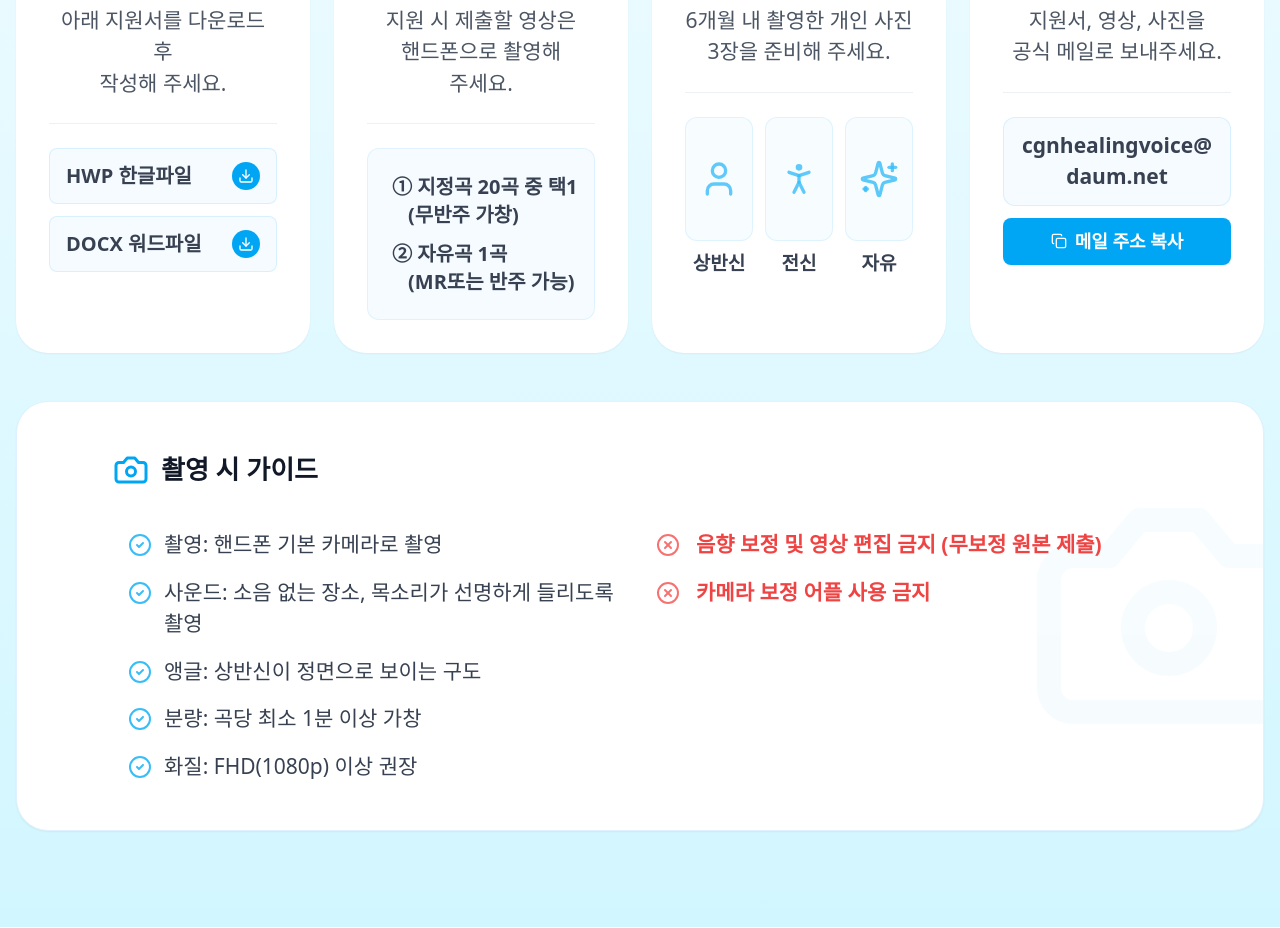
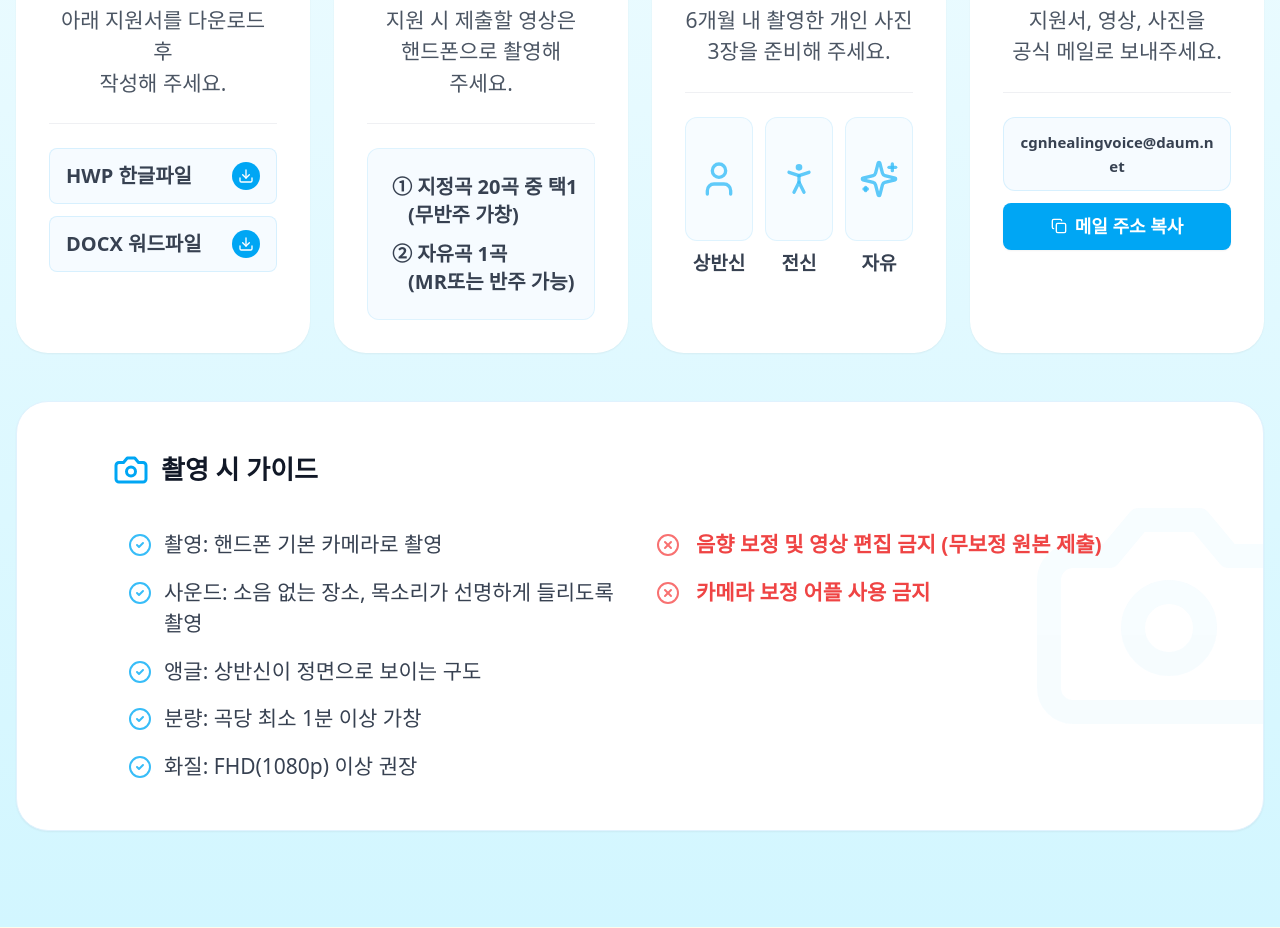
Before and after one commit to seun9eun/healingvoice, a React (Vite) app: page / in a window 1280 px wide. Shown: the part 4700-5628 px from the top of the page. Built offline with nearby package versions, Linux system fonts and the light colour scheme; a web font is replaced by a local one.

Commit message:
style: set email font size to 15px for PC optimization

```diff
--- a/src/app/components/StepsSection.tsx
+++ b/src/app/components/StepsSection.tsx
@@ -164,7 +164,7 @@ export function StepsSection() {
       content: (
         <div className="flex flex-col gap-3 items-center justify-center w-full mt-2">
           <div className="w-full text-center px-4 py-3 bg-sky-50/60 border border-sky-200/50 rounded-xl overflow-hidden">
-            <span className="text-[18px] md:text-[21px] font-bold text-gray-700 font-sans break-all">
+            <span className="text-[18px] md:text-[15px] font-bold text-gray-700 font-sans break-all">
               cgnhealingvoice@daum.net
             </span>
           </div>
```
